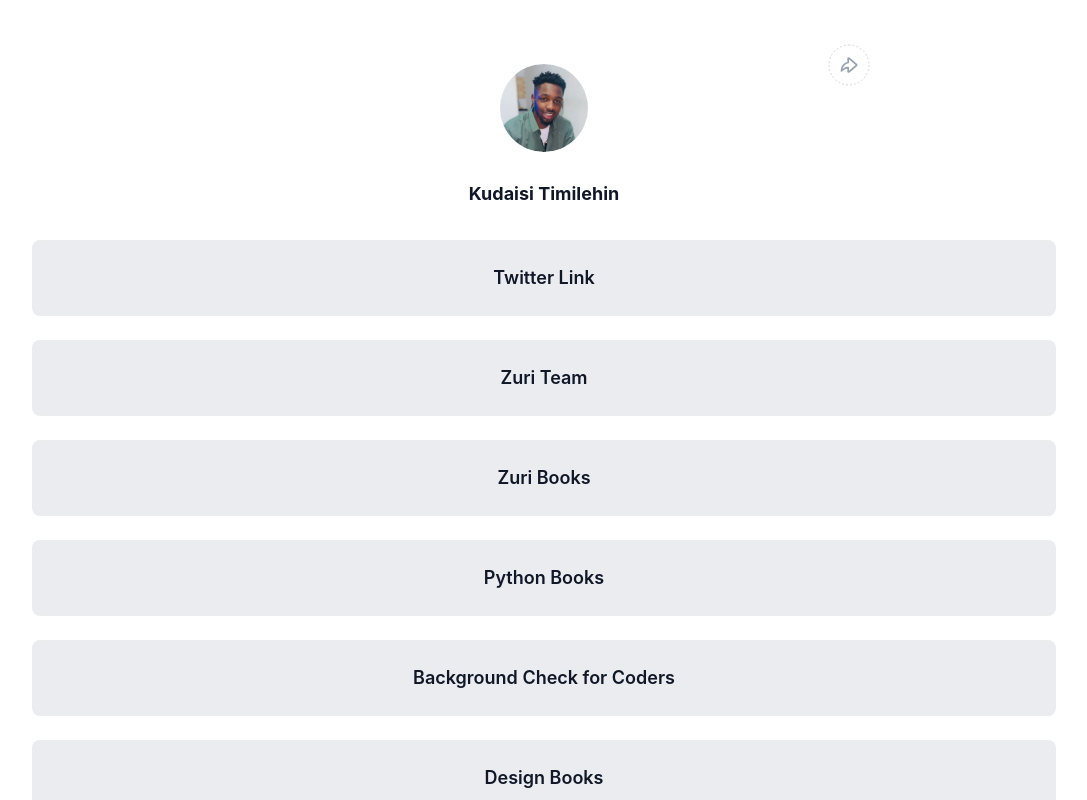
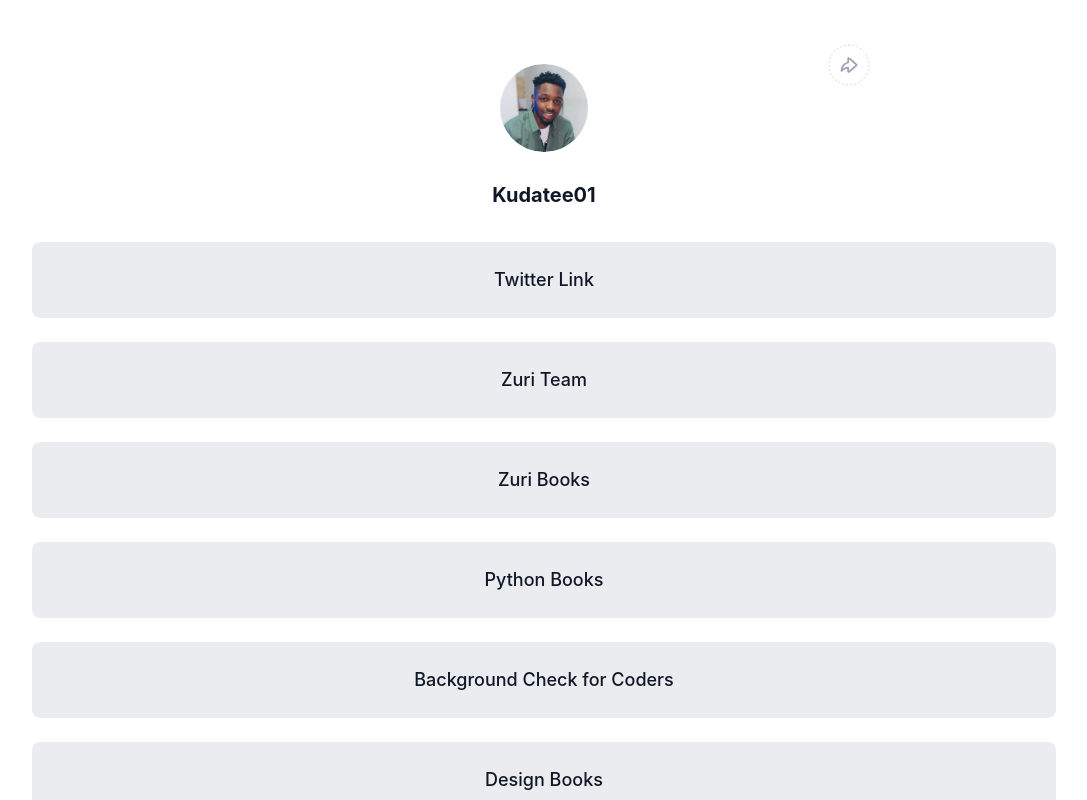
Before and after one commit to Kudatee007/Linktree, a React (Create React App) app: page / in a window 1280 px wide. Shown: the top 800 px of the page, without its empty margins (96-1183 px from the left). Built offline with nearby package versions, Linux system fonts and the light colour scheme.

Commit message:
Added new Links and Font size

```diff
--- a/src/LinkTree/Linktree.css
+++ b/src/LinkTree/Linktree.css
@@ -70,6 +70,9 @@
   .links > a {
     width: 80%;
     height: 76px;
+    font-weight: 500;
+    font-size: 18px;
+    line-height: 28px;
   }
   .share {
     display: none;
@@ -102,7 +105,6 @@
     display: flex;
     justify-content: space-between;
     align-items: center;
-    /* width: 80%; */
     padding: 0 112px;
     margin: 0 auto;
     padding-top: 36px;
@@ -117,9 +119,8 @@
     text-align: center;
     color: #667085;
   }
-  .links > a {
-    font-weight: 600;
-    font-size: 18px;
-    line-height: 28px;
+  .profName {
+    font-size: 20px;
+    line-height: 30px;
   }
 }
--- a/src/LinkTree/Linktree.js
+++ b/src/LinkTree/Linktree.js
@@ -24,7 +24,7 @@
       <img src={shareBtn} alt="" className="share" />
       <img src={share2} alt="" className="share2" />
 
-      <h1 className="profName">Kudaisi Timilehin</h1>
+      <h1 className="profName">Kudatee01</h1>
 
       {/* links */}
 
@@ -32,13 +32,13 @@
         <a href="https://twitter.com/kudatee001" id="twitter">
           Twitter Link
         </a>
-        <a href="https://books.zuri.team" id="btn_zuri">
+        <a href="https://training.zuri.team/" id="btn_zuri">
           Zuri Team
         </a>
         <a href="http://books.zuri.team" id="books">
           Zuri Books
         </a>
-        <a href="https://books.zuri.team/" id="book_python">
+        <a href="https://books.zuri.team/python-for-beginners?ref_id=<timilehinkudaisi01>" id="book_python">
           Python Books
         </a>
         <a href="https://background.zuri.team" id="pitch">
```
